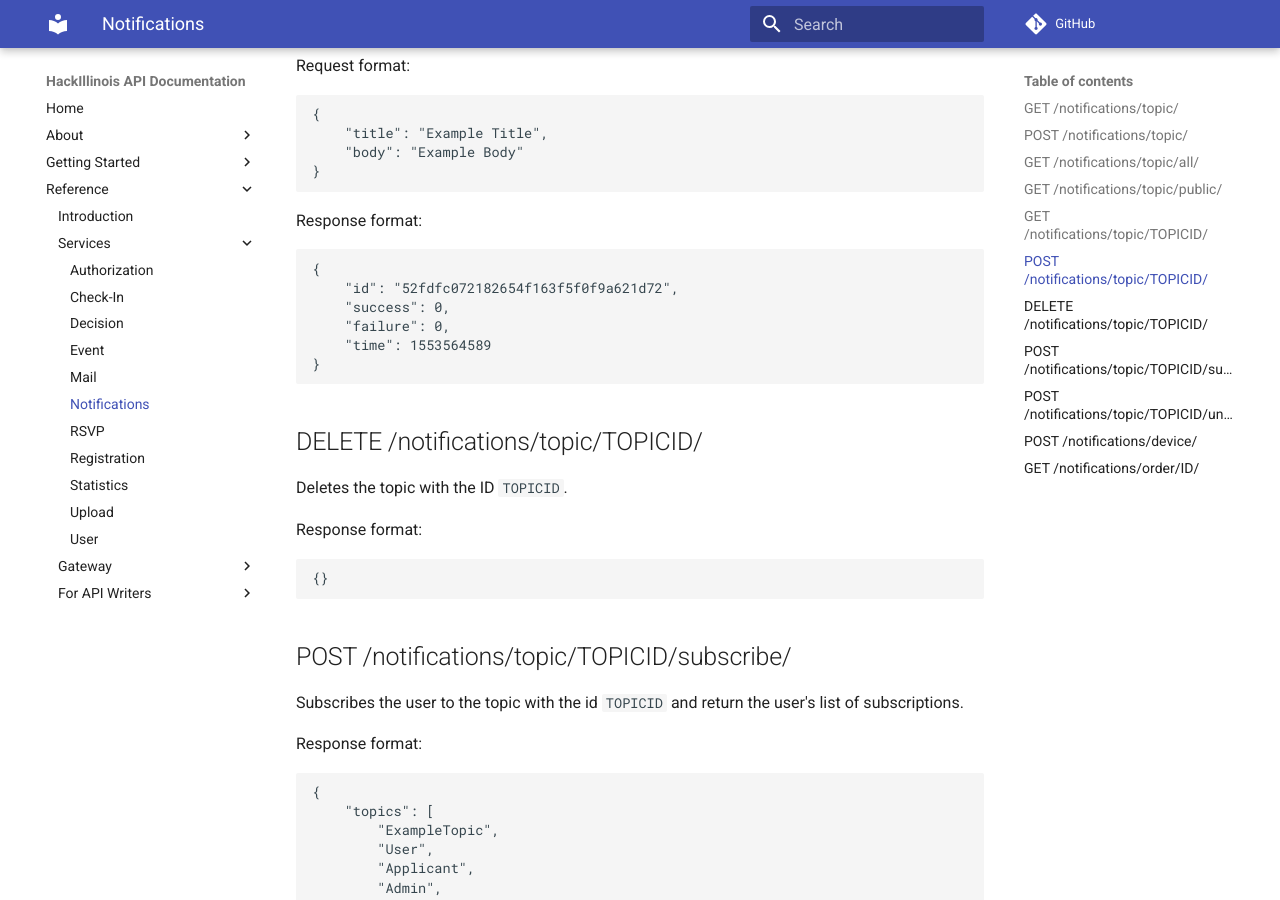
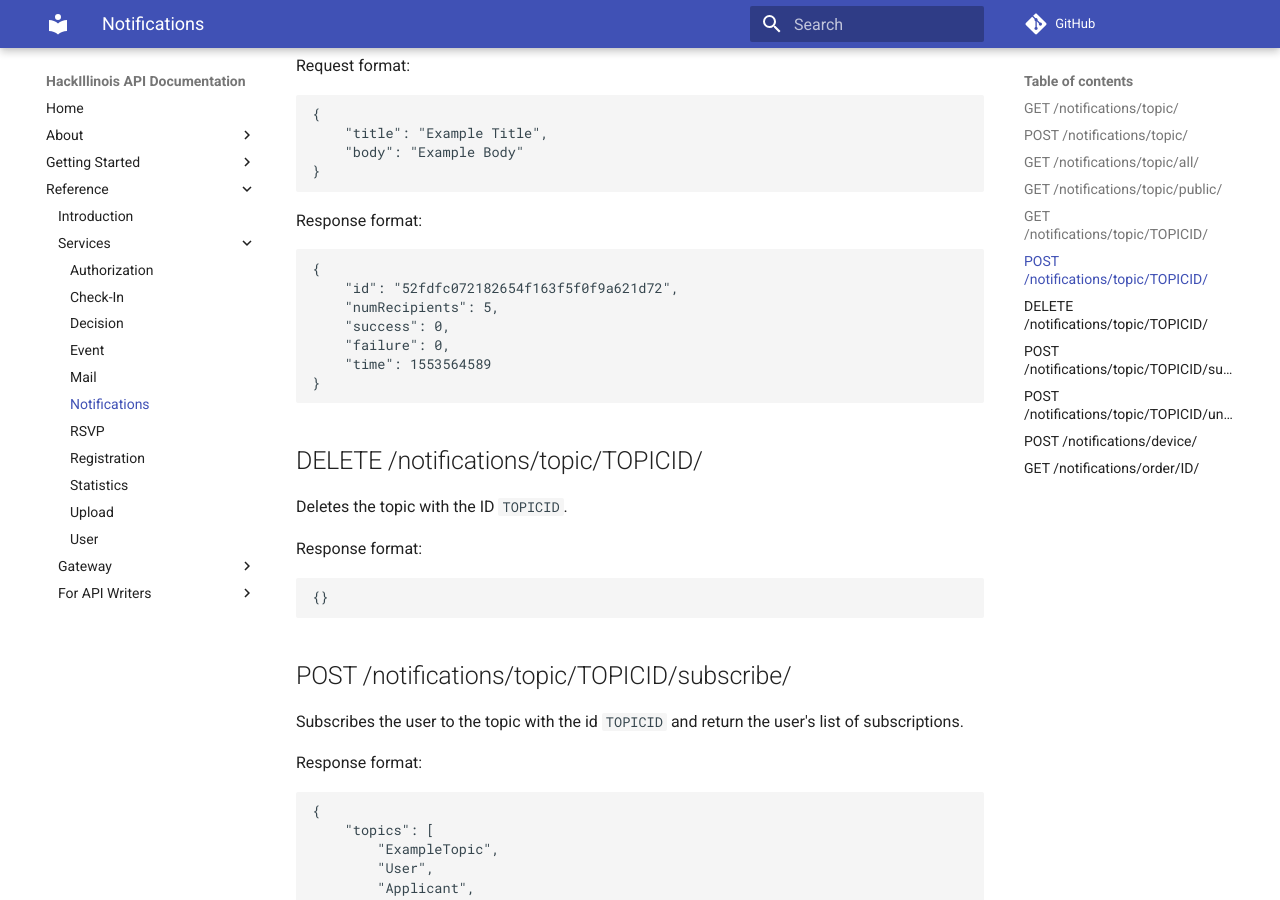
Before and after one commit to HackIllinois/api, an MkDocs documentation site: the page built from documentation/docs/reference/services/Notifications.md, in a window 1280 px wide and 900 px high, scrolled down 2289 px. Built offline with MkDocs 1.6.1 and Material for MkDocs 9.7.7, drawn with Linux system fonts in a browser that asks for light colours; comment, search, counter and statistics services are not loaded; some of the changed text lies outside the part shown.

Commit message:
Update docs

````diff
--- a/documentation/docs/reference/services/Notifications.md
+++ b/documentation/docs/reference/services/Notifications.md
@@ -119,6 +119,7 @@ Response format:
 ```
 {
 	"id": "52fdfc072182654f163f5f0f9a621d72",
+	"numRecipients": 5,
 	"success": 0,
 	"failure": 0,
 	"time": 1553564589
@@ -203,6 +204,7 @@ Response format:
 ```
 {
 	"id": "52fdfc072182654f163f5f0f9a621d72",
+	"numRecipients": 5,
 	"success": 5,
 	"failure": 0,
 	"time": 1553564589
````
